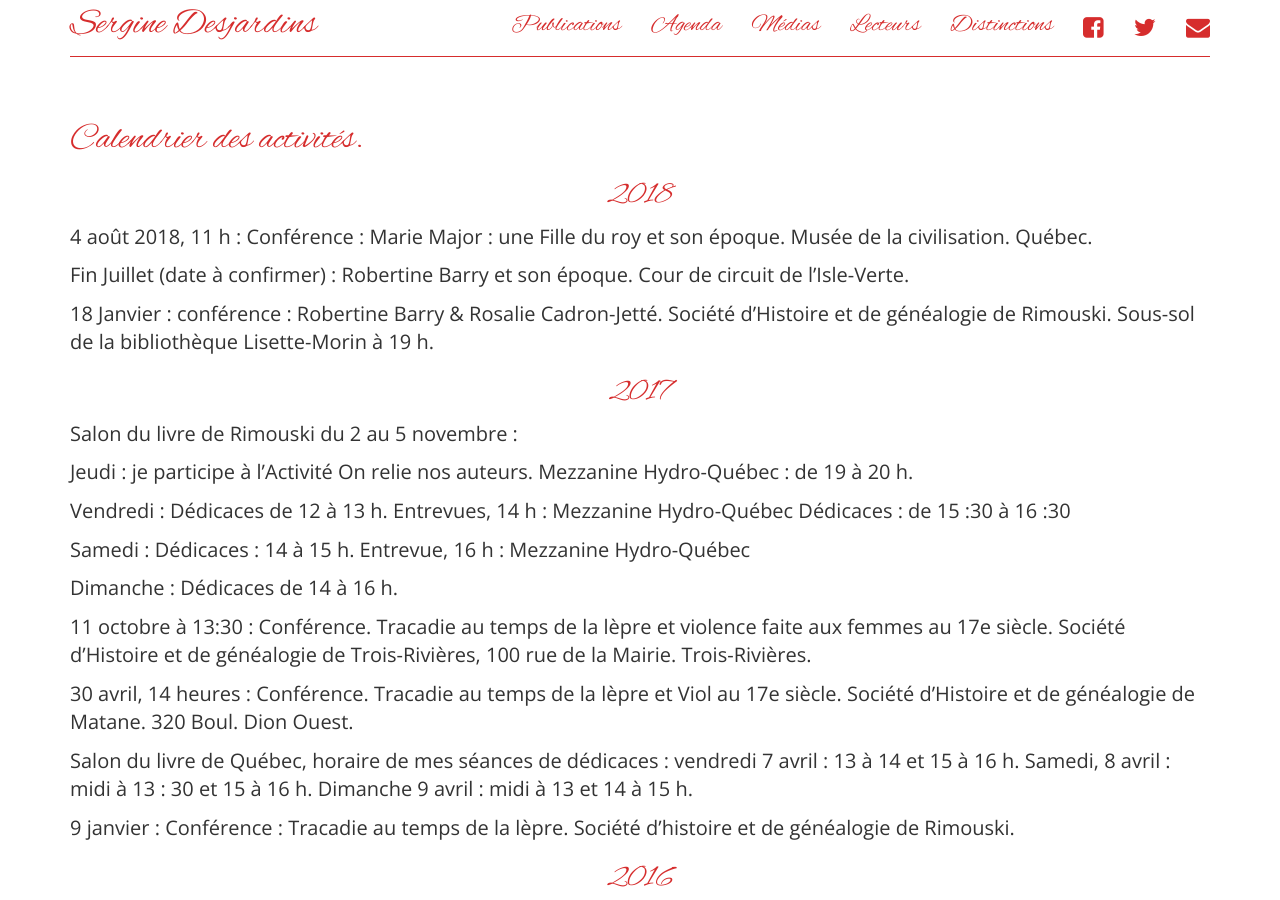
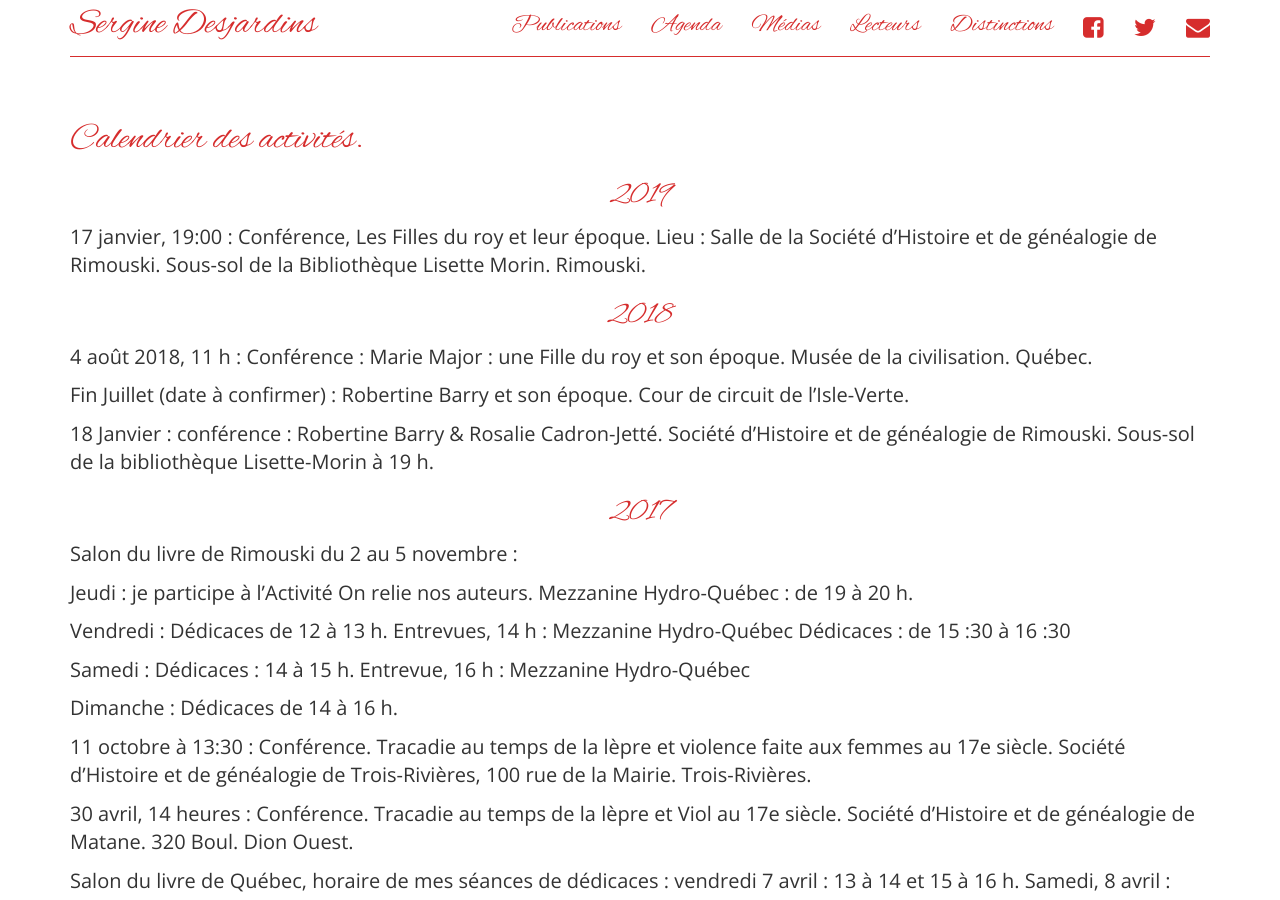
Before and after one commit to serginedesjardins/serginedesjardins.github.io, a Jekyll site: the page built from agenda.md, in a window 1280 px wide and 900 px high. Built offline with Jekyll 4.4.1, drawn with Linux system fonts in a browser that asks for light colours; nearby versions of some CDN libraries.

Commit message:
Conférence 17 janvier

```diff
--- a/agenda.md
+++ b/agenda.md
@@ -5,6 +5,10 @@ permalink: /agenda/
 ---
 
 # Calendrier des activités.
+
+## 2019
+
+17 janvier, 19:00 : Conférence, Les Filles du roy et leur époque. Lieu : Salle de la Société d'Histoire et de généalogie de Rimouski. Sous-sol de la Bibliothèque Lisette Morin. Rimouski.
 
 ## 2018
 
```
